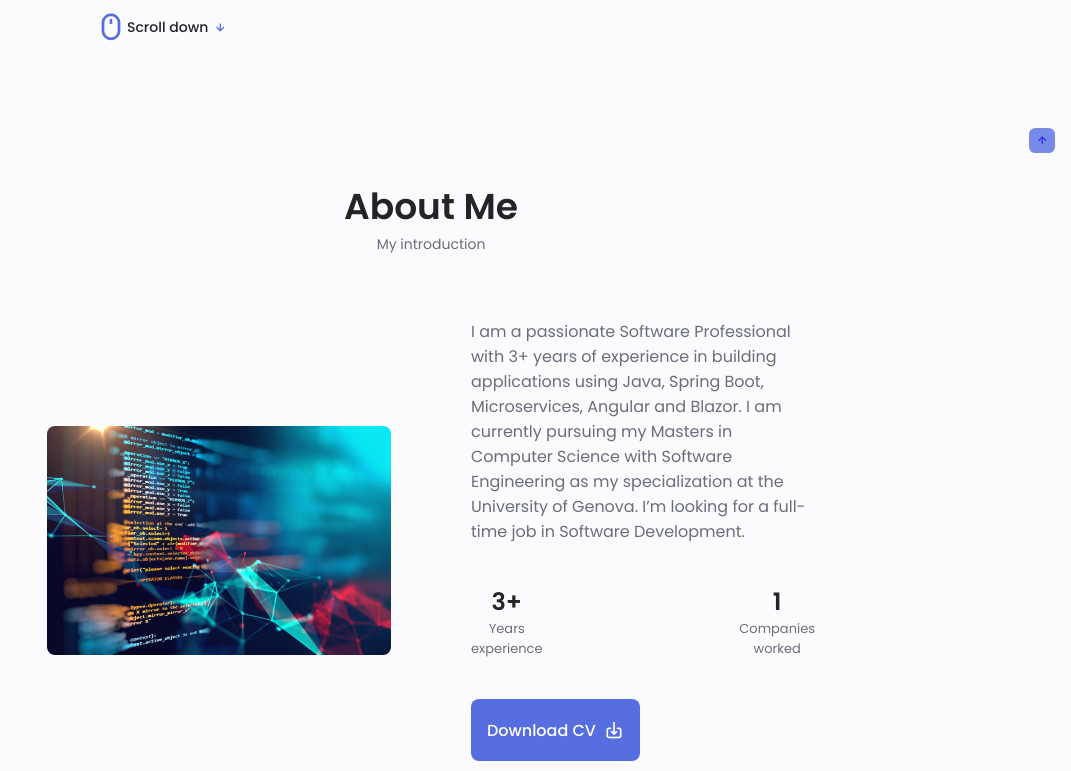
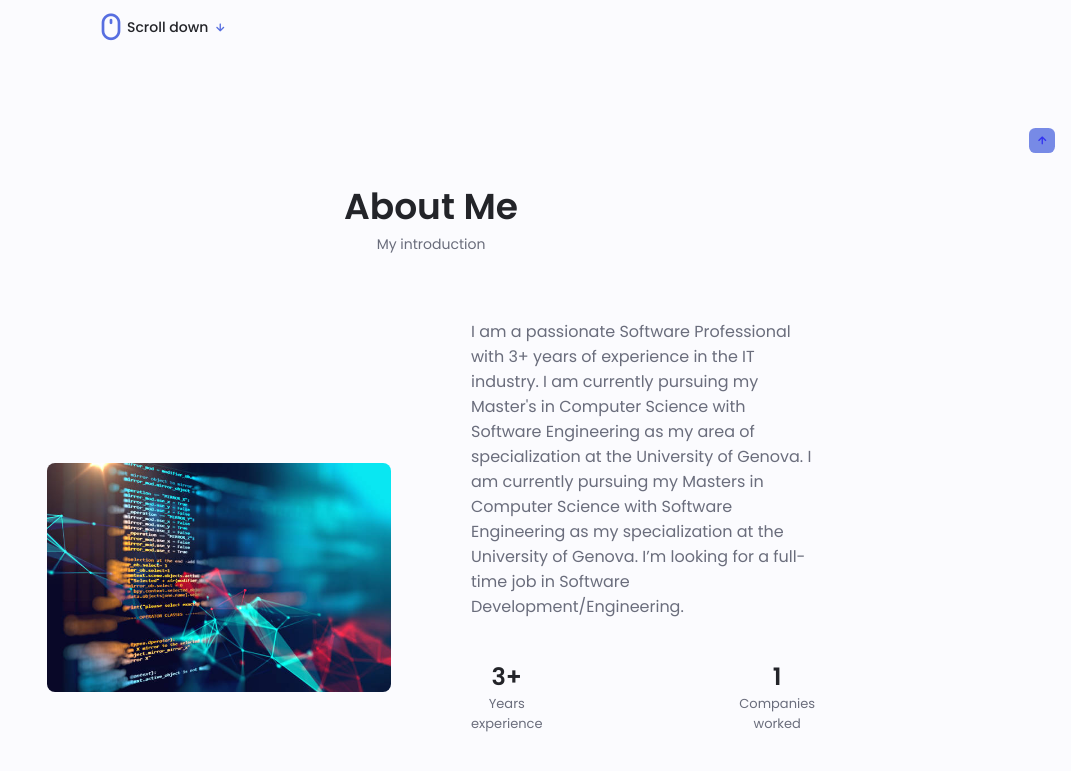
Before and after one commit to sahityacodes/sahityacodes.github.io, a plain HTML site: page index.html in a window 1280 px wide. Shown: the part 567-1338 px from the top of the page, without its empty margins (209-1280 px from the left). Drawn offline with nearby package versions, Linux system fonts and the light colour scheme.

Commit message:
Update index.html

```diff
--- a/index.html
+++ b/index.html
@@ -131,9 +131,9 @@
 
                 <div class="about__data">
                     <p class="about__description">
-                        I am a passionate Software Professional with 3+ years of experience in building applications using Java, Spring Boot, Microservices, Angular and Blazor.
+                        I am a passionate Software Professional with 3+ years of experience in the IT industry. I am currently pursuing my Master's in Computer Science with Software Engineering as my area of specialization at the University of Genova.
                         I am currently pursuing my Masters in Computer Science with Software Engineering as my specialization at the University of Genova.
-                        I’m looking for a full-time job in Software Development.
+                        I’m looking for a full-time job in Software Development/Engineering.
                     </p>
 
                     <div class="about__info">
```
